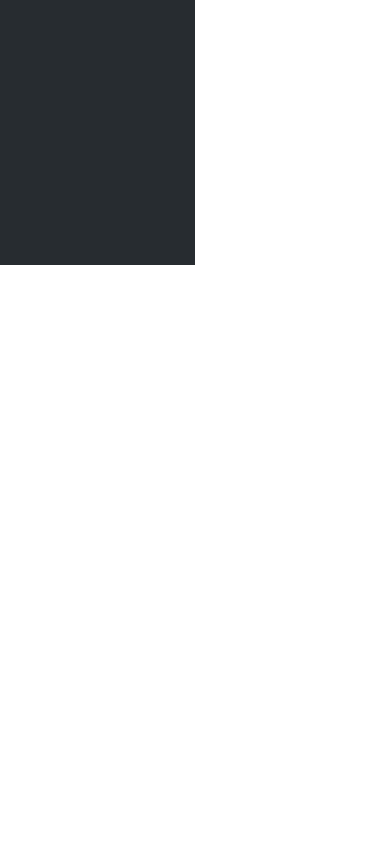
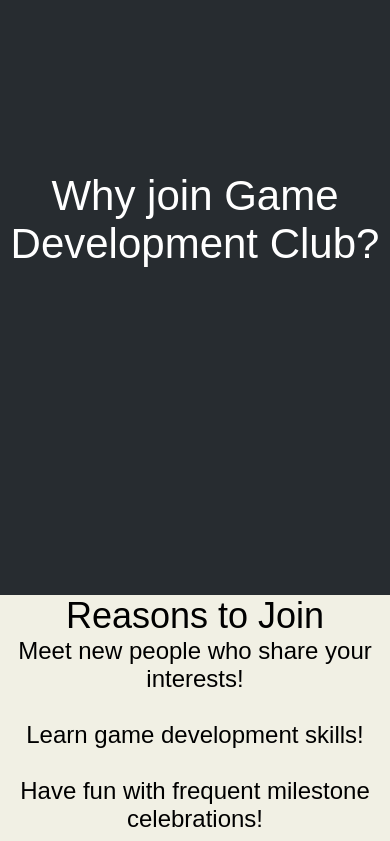
Before and after one commit to estebangarcia21/gdc-website, a React (Create React App) app in the folder website/: page / in a window 390 px wide. Shown: the part 1156-1997 px from the top of the page. Built offline with nearby package versions, Linux system fonts and the light colour scheme; the HTML template or start-up script is replaced by a standard one; a web font is replaced by a local one.

Commit message:
Added why join section

```diff
--- a/website/src/assets/scss/App.css
+++ b/website/src/assets/scss/App.css
@@ -54,7 +54,7 @@ a {
   color: inherit;
 }
 
-.text, .text--gray, .info-card--text {
+.text, .text--gray, #why-join-section--list-text, .info-card--text {
   font-family: "MuseoModerno", sans-serif;
   font-size: 18px;
   color: inherit;
@@ -71,7 +71,7 @@ a {
   .subtitle {
     text-align: center;
   }
-  .text, .text--gray, .info-card--text {
+  .text, .text--gray, #why-join-section--list-text, .info-card--text {
     font-size: 1.25rem;
   }
 }
@@ -111,11 +111,32 @@ a {
   margin-bottom: 100px;
 }
 
-#why-join-section {
+#why-join-section--arrow {
+  position: absolute;
+  -webkit-transform: translate(-50%, -100%);
+          transform: translate(-50%, -100%);
+  left: 50%;
+  bottom: -50%;
+}
+
+#why-join-section--left {
+  float: left;
   width: 50%;
-  height: 500px;
+  height: 750px;
   background-color: #272c30;
+}
+
+#why-join-section--right {
+  float: left;
+  width: 50%;
+  height: 750px;
+  background-color: #f1f0e4;
   margin-bottom: 100px;
+}
+
+#why-join-section--list-text {
+  font-size: 24px;
+  text-align: center;
 }
 
 #info-cards {
@@ -164,7 +185,18 @@ a {
     display: none;
   }
   #home-banner {
-    margin-bottom: 20px;
+    margin-bottom: 100px;
+  }
+  #why-join-section--left {
+    width: 100%;
+    float: unset;
+  }
+  #why-join-section--right {
+    width: 100%;
+    float: unset;
+  }
+  #why-join-section--arrow {
+    display: none;
   }
 }
 /*# sourceMappingURL=App.css.map */
--- a/website/src/assets/scss/_home.scss
+++ b/website/src/assets/scss/_home.scss
@@ -46,12 +46,40 @@
 }
 
 #why-join-section {
-    width: 50%;
-    height: 500px;
+    &--arrow {
+        position: absolute;
 
-    background-color: #272c30;
+        transform: translate(-50%, -100%);
+        left: 50%;
+        bottom: -50%;
+    }
 
-    margin-bottom: 100px;
+    &--left {
+        float: left;
+
+        width: 50%;
+        height: 750px;
+
+        background-color: #272c30;
+    }
+
+    &--right {
+        float: left;
+
+        width: 50%;
+        height: 750px;
+
+        background-color: #f1f0e4;
+
+        margin-bottom: 100px;
+    }
+
+    &--list-text {
+        @extend .text;
+
+        font-size: 24px;
+        text-align: center;
+    }
 }
 
 #info-cards {
@@ -119,6 +147,20 @@
     }
 
     #home-banner {
-        margin-bottom: 20px;
+        margin-bottom: 100px;
+    }
+
+    #why-join-section--left {
+        width: 100%;
+        float: unset;
+    }
+
+    #why-join-section--right {
+        width: 100%;
+        float: unset;
+    }
+
+    #why-join-section--arrow {
+        display: none;
     }
 }
--- a/website/src/pages/Homepage.tsx
+++ b/website/src/pages/Homepage.tsx
@@ -4,6 +4,7 @@ import { animated, useSpring } from 'react-spring';
 import { Spring } from 'react-spring/renderprops';
 import VisibilitySensor from 'react-visibility-sensor';
 import concept_art from '../assets/images/concept_art.png';
+import chevron_arrow_right from '../assets/images/chevron_arrow_right.png';
 import animation_svg from '../assets/svgs/animation-motion.svg';
 import art_svg from '../assets/svgs/brush-paintbrush.svg';
 import programming_svg from '../assets/svgs/code.svg';
@@ -86,10 +87,41 @@ const Homepage: React.FC = () => {
                 </p>
             </animated.div>
 
-            <div id='why-join-section'>
-                <h1 className='title--white'>
-                    Why join Game Development Club?
-                </h1>
+            <div>
+                <img
+                    id='why-join-section--arrow'
+                    src={chevron_arrow_right}
+                    width='75px'
+                    height='75px'
+                    alt='Right arrow'
+                />
+
+                <div id='why-join-section--left'>
+                    <h1
+                        className='title--white vertical-center'
+                        style={{
+                            fontSize: '42px',
+                            textAlign: 'center',
+                        }}
+                    >
+                        Why join Game Development Club?
+                    </h1>
+                </div>
+
+                <div id='why-join-section--right'>
+                    <h1 className='title center-text'>Reasons to Join</h1>
+
+                    <div id='why-join-section--list-text'>
+                        <p>Meet new people who share your interests!</p>
+                        <br />
+                        <p>Learn game development skills!</p>
+                        <br />
+                        <p>Have fun with frequent milestone celebrations!</p>
+                        <br />
+                        <p>No previous experience needed!</p>
+                        <br />
+                    </div>
+                </div>
             </div>
 
             <VisibilitySensor partialVisibility>
@@ -98,10 +130,10 @@ const Homepage: React.FC = () => {
 
                     return (
                         <Spring
-                            delay={100}
+                            delay={300}
                             config={{
                                 duration: 500,
-                                easing: easings.easeBack,
+                                easing: easings.easeCubic,
                             }}
                             to={{
                                 opacity: isVisible ? 1 : 0,
```
Also changed, not shown: 1 other file (tests, documents, lock files or other folders).
